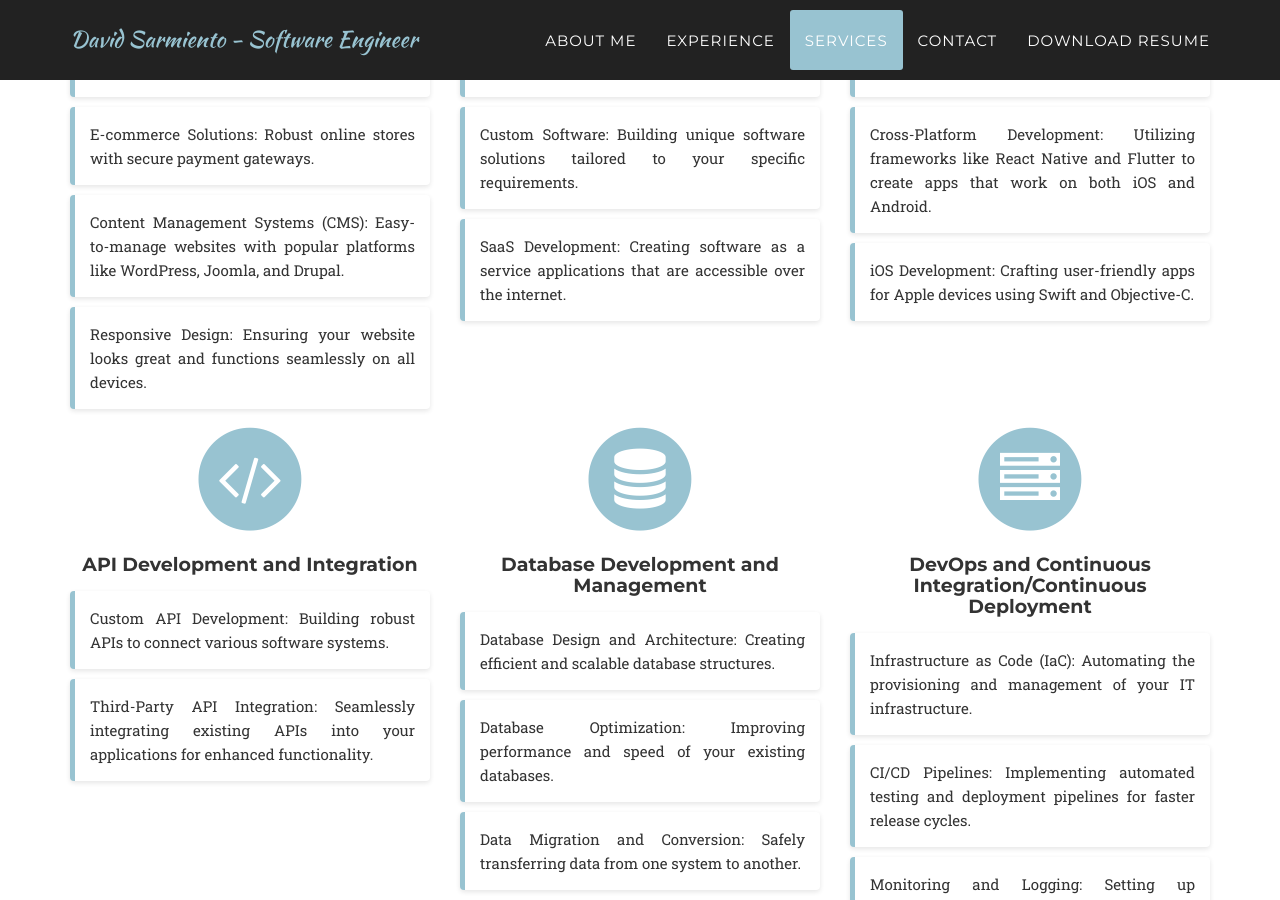
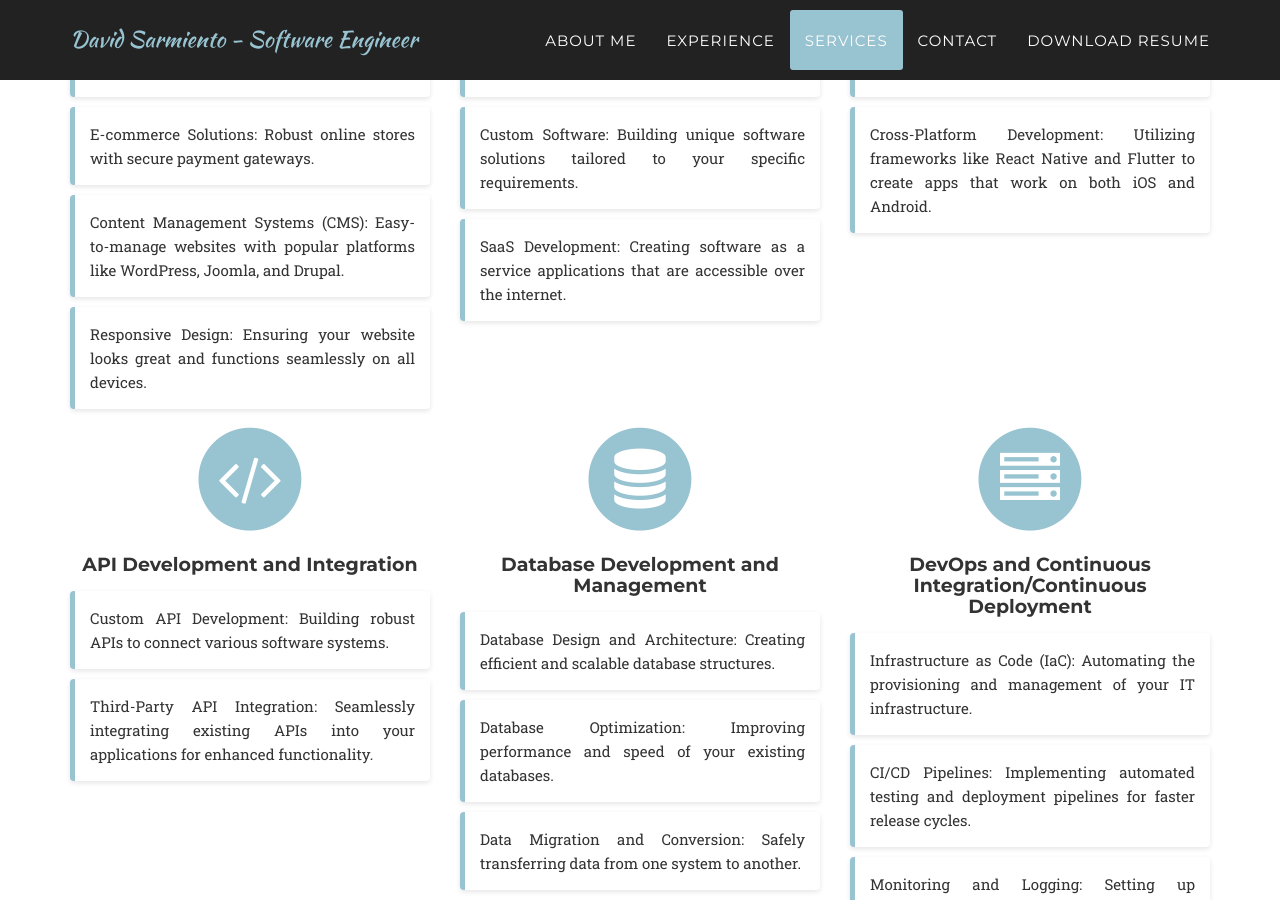
Before and after one commit to edsarmiento/edsarmiento.github.io, a Jekyll site: the page built from index.html, in a window 1280 px wide and 900 px high, scrolled down 4775 px. Built offline with Jekyll 4.4.1, drawn with Linux system fonts in a browser that asks for light colours; some web fonts are replaced.

Commit message:
update services

```diff
--- a/_includes/services.html
+++ b/_includes/services.html
@@ -68,9 +68,9 @@
                     <li class="text-details-about">
                         Cross-Platform Development: Utilizing frameworks like React Native and Flutter to create apps that work on both iOS and Android.
                     </li>
-                    <li class="text-details-about">
+                    <!-- <li class="text-details-about">
                         iOS Development: Crafting user-friendly apps for Apple devices using Swift and Objective-C.
-                    </li>
+                    </li> -->
                 </ul>
             </div>
         </div>
```
